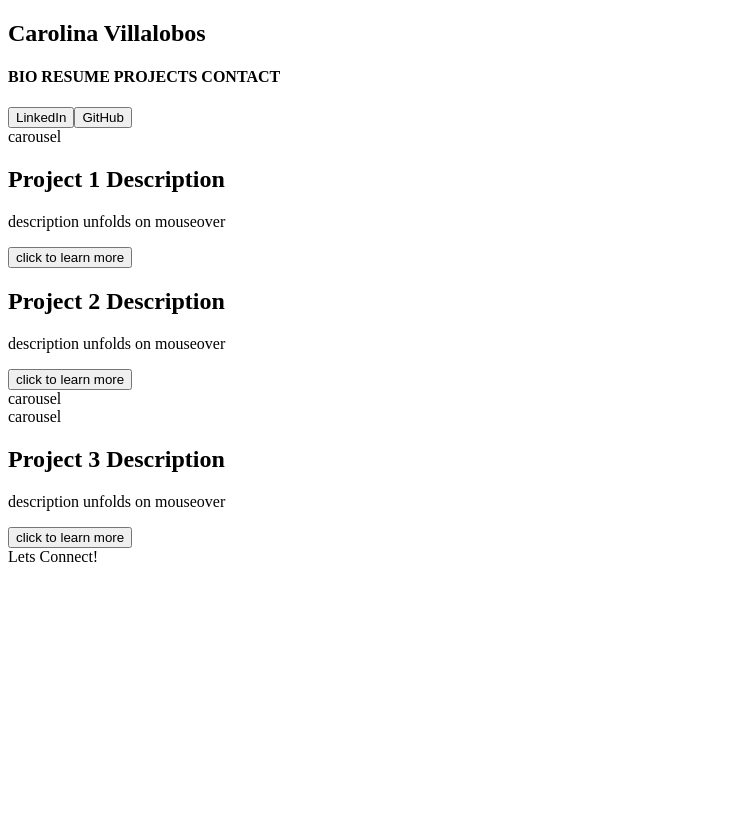
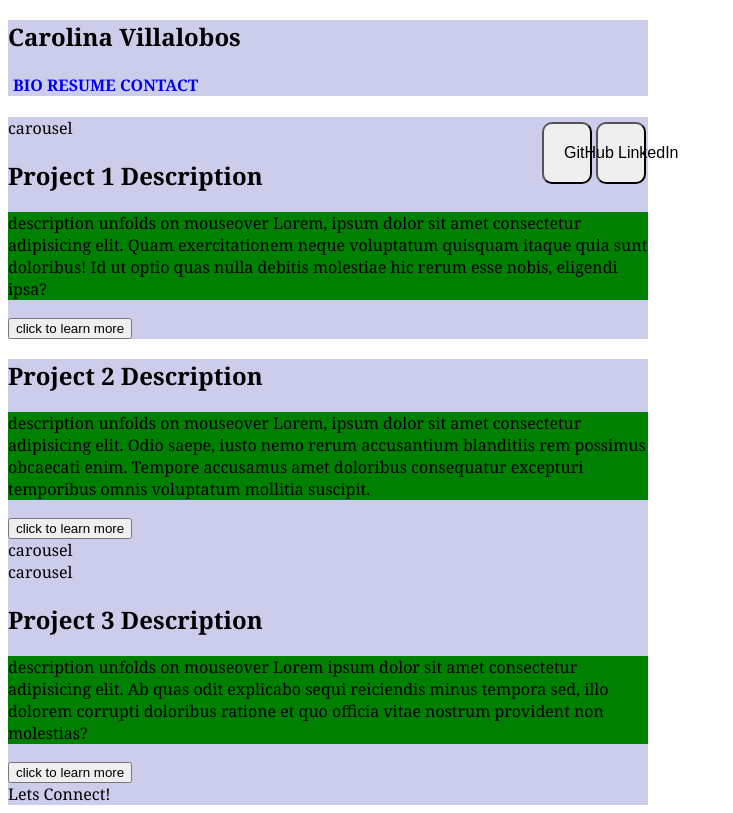
Before and after one commit to cvillal/PORTFOLIO, a plain HTML site: page index.html in a window 1280 px wide. Shown: the whole page, without its empty margins (0-733 px from the left). Drawn offline with nearby package versions, Linux system fonts and the light colour scheme.

Commit message:
end of first day nav buttons are a mess but drop down button exists

```diff
--- a/homepage.css
+++ b/homepage.css
@@ -0,0 +1,108 @@
+body {
+    width: 50%;
+
+    font-family:Cambria, Cochin, Georgia, Times, 'Times New Roman', serif;
+}
+div {
+    width: 100%;
+
+
+}
+.navbar {
+    display:inline;
+
+}
+
+li {
+    list-style: none;
+    display: inline-block;
+}
+h1 {
+    width: 100%;
+    text-align: left;
+
+}
+#media {
+    padding: 20px;
+    font-size: 1em;
+    width: 50px;
+    border-radius:10px;
+    text-align: center;
+    text-decoration: none;
+    margin: 5px 2px;
+    float: right;
+}
+section {
+    width:100%;
+    background: rgb(204, 204, 235);
+
+}
+p {
+    width: 100%;
+    background: green;
+}
+
+.firstTwo{
+   display: inline;
+    height: 5px;
+    width: 5px;
+}
+.dropdown{
+    float: right;
+    height: 5px;
+    width: 5px;
+}
+.lastOne{
+    display: inline;
+    height: 5px;
+    width: 5px;
+}
+/* example of button */
+
+/* NAVIGATION LINKS */
+
+.dropdown {
+    float: left;
+    overflow: hidden;
+  }
+
+  .dropdown .dropdwn {
+    font-size: 16px;
+    border: none;
+    outline: none;
+    color: white;
+    padding: 14px 16px;
+    background-color: inherit;
+    font-family: inherit;
+    margin: 0;
+  }
+
+  .navbar a:hover, .dropdown:hover .dropdwn {
+    background-color: red;
+  }
+
+  .dropdown-content {
+    display: none;
+    position: absolute;
+    background-color: #f9f9f9;
+    min-width: 160px;
+    box-shadow: 0px 8px 16px 0px rgba(0,0,0,0.2);
+    z-index: 1;
+  }
+
+  .dropdown-content a {
+    float: none;
+    color: black;
+    padding: 12px 16px;
+    text-decoration: none;
+    display: block;
+    text-align: left;
+  }
+
+  .dropdown-content a :hover {
+    background-color: #ddd;
+  }
+
+  .dropdown:hover .dropdown-content {
+    display: block;
+  } */
--- a/index.html
+++ b/index.html
@@ -6,17 +6,37 @@
         <title>Carolina Villalobos</title>
         <meta name="description" content="">
         <meta name="viewport" content="width=device-width, initial-scale=1">
+        <script src="https://code.jquery.com/jquery-3.6.0.min.js" integrity="sha256-/xUj+3OJU5yExlq6GSYGSHk7tPXikynS7ogEvDej/m4=" crossorigin="anonymous"></script>
         <script src="" async defer></script>
         <script src="" async defer></script>
-        <link rel="stylesheet" href="">
+        <link rel="stylesheet" href="homepage.css">
 
     </head>
     <body>
        <section>
             <div>
                 <h1>Carolina Villalobos</h1>
-                <nav><h4>BIO RESUME PROJECTS CONTACT</h4></nav>
-                <nav><button>LinkedIn</button><button>GitHub</button></nav>
+                <nav>
+                    <h4>
+                        <div class="navbar">
+                            <div class="firstTwo">
+                                <a href="bio.html" target="_blank" style="text-decoration:none">BIO</a>
+                                <a href="resume.html" target="_blank" style="text-decoration:none">RESUME</a>
+                            </div>
+                            <div class="dropdown">
+                                <button class="dropdwn">PROJECTS</button>
+                                <div class="dropdown-content">
+                                    <a href=project1.html>PROJECT 1</a>
+                                    <a href=project2.html>PROJECT 2</a>
+                                    <a href=project3.html>PROJECT 3</a></div>
+                            </div>
+                            <div class="lastOne">
+                            <a href="contactme.html" target="_blank" style="text-decoration:none">CONTACT</a>
+                            </div>
+                        </div>
+                    </h4>
+                </nav>
+                <nav><button id="media">LinkedIn</button><button id="media">GitHub</button></nav>
             </div>
        </section>
 
@@ -27,7 +47,7 @@
 
             <div>
                 <h2>Project 1 Description</h2>
-                <p>description unfolds on mouseover</p>
+                <p>description unfolds on mouseover Lorem, ipsum dolor sit amet consectetur adipisicing elit. Quam exercitationem neque voluptatum quisquam itaque quia sunt doloribus! Id ut optio quas nulla debitis molestiae hic rerum esse nobis, eligendi ipsa?</p>
                 <button>click to learn more</button>
             </div>
        </section>
@@ -35,7 +55,7 @@
        <section class="project2">
             <div>
                 <h2>Project 2 Description</h2>
-                <p>description unfolds on mouseover</p>
+                <p>description unfolds on mouseover Lorem, ipsum dolor sit amet consectetur adipisicing elit. Odio saepe, iusto nemo rerum accusantium blanditiis rem possimus obcaecati enim. Tempore accusamus amet doloribus consequatur excepturi temporibus omnis voluptatum mollitia suscipit.</p>
                 <button>click to learn more</button>
             </div>
             <div>
@@ -50,10 +70,11 @@
 
             <div>
                 <h2>Project 3 Description</h2>
-                <p>description unfolds on mouseover</p>
+                <p>description unfolds on mouseover Lorem ipsum dolor sit amet consectetur adipisicing elit. Ab quas odit explicabo sequi reiciendis minus tempora sed, illo dolorem corrupti doloribus ratione et quo officia vitae nostrum provident non molestias?</p>
                 <button>click to learn more</button>
             </div>
         </section>
+
        <section>
             <footer>Lets Connect!</footer>
        </section>
```
Also changed, not shown: homepage.js (+20 -0 lines), contactme.html (added), contanctme.html (deleted), 1 other file.
